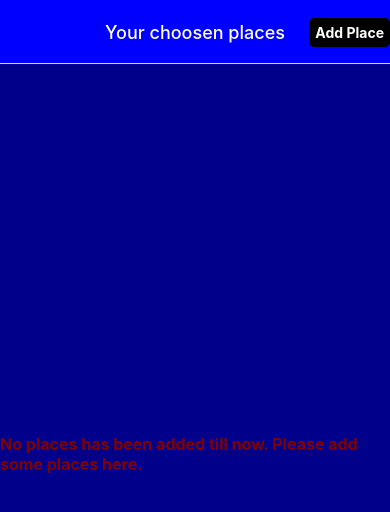
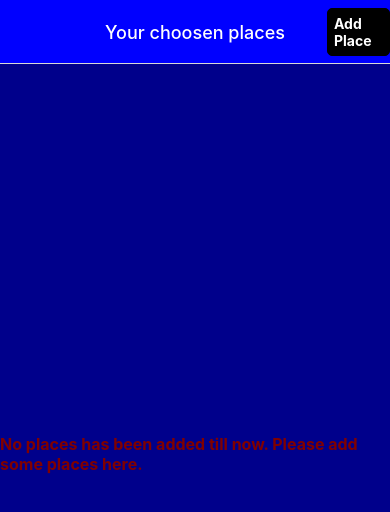
Before and after one commit to anuragshrestha/SnapMap, a React Native app: screen / in a window 390 px wide. Shown: the top 512 px of the page. Built offline with nearby package versions, Linux system fonts and the light colour scheme.

Commit message:
Updated the margin on the button

```diff
--- a/components/IconButtons.js
+++ b/components/IconButtons.js
@@ -2,7 +2,7 @@ import { Pressable, View } from "react-native";
 import Ionicons from "@expo/vector-icons";
 import { StyleSheet, Text } from "react-native";
 
-function IconButtons({ name, size, color, onPress }) {
+function IconButtons({onPress }) {
   return (
 
       <Pressable
@@ -19,9 +19,11 @@ function IconButtons({ name, size, color, onPress }) {
 
 const styles = StyleSheet.create({
   buttons: {
-    paddingLeft: 8,
     justifyContent: "center",
     alignItems: "center",
+    marginLeft: 8,
+    maxWidth: 120
+
   },
   press: {
     opacity: 0.6,
@@ -30,13 +32,14 @@ const styles = StyleSheet.create({
     fontSize: 14,
     fontWeight: "bold",
     color: "white",
-    padding: 1
+     padding: 1
   },
   view: {
     borderRadius: 5,
     borderWidth: 1,
     backgroundColor: "black",
-    padding: 4,
+    padding: 5,
+    marginLeft: 18,
 
   },
 });
```
